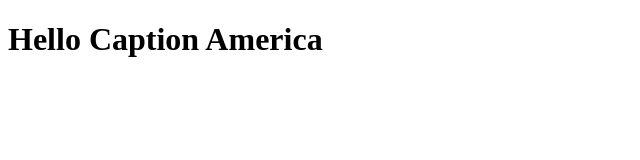
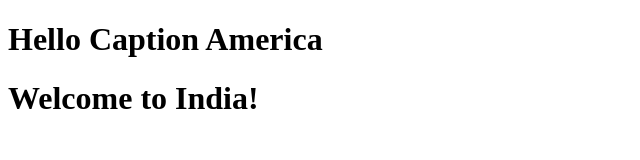
Before and after one commit to interviewByte/project2, a plain HTML site: page index.html in a window 1280 px wide. Shown: the whole page, without its empty margins (0-640 px from the left). Drawn offline with Linux system fonts and the light colour scheme.

Commit message:
make public

```diff
--- a/index.html
+++ b/index.html
@@ -8,5 +8,6 @@
 </head>
 <body>
     <h1>Hello Caption America</h1>
+    <h1>Welcome to India!</h1>
 </body>
 </html>
```
